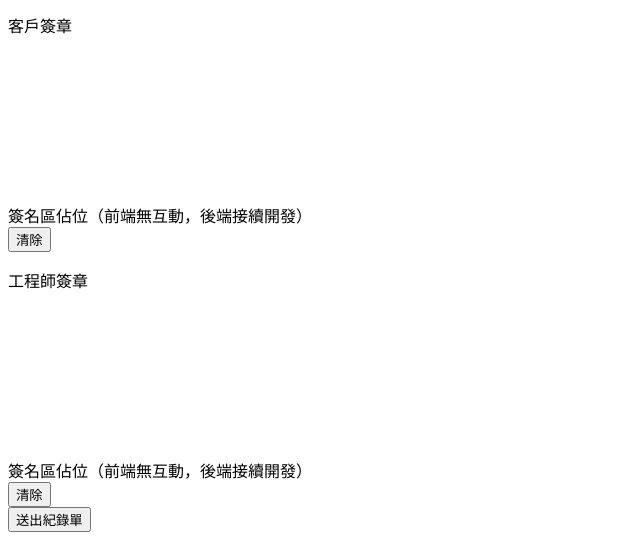
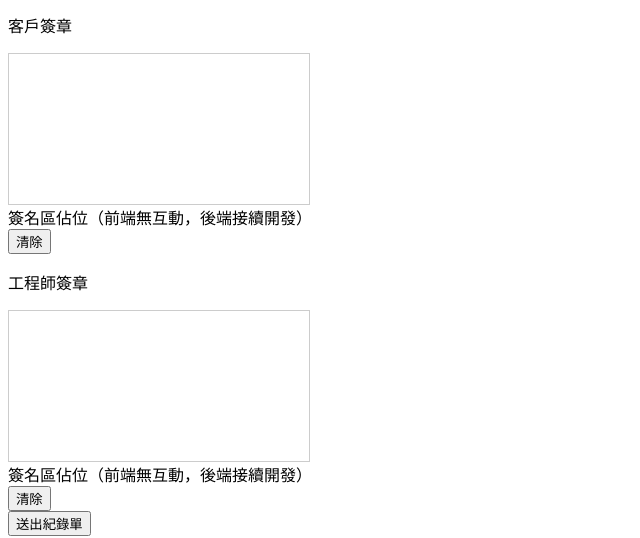
Before and after one commit to danny8021076/my-site, a plain HTML site: page index.html in a window 1280 px wide. Shown: the part 592-1130 px from the top of the page, 0-640 px from the left. Drawn offline with Linux system fonts and the light colour scheme.

Commit message:
fix: 簽名板功能防滑動

```diff
--- a/index.html
+++ b/index.html
@@ -190,7 +190,7 @@
             客戶簽章
             </p>
             <div class="sign-box">
-            <canvas id="client-sign-canvas" class="signature-canvas"></canvas>
+            <canvas id="client-sign-canvas" class="signature-canvas" style="border:1px solid #ccc; touch-action: none;"></canvas>
             <div class="sign-placeholder">
                 簽名區佔位（前端無互動，後端接續開發）
             </div>
@@ -203,7 +203,7 @@
             工程師簽章
             </p>
             <div class="sign-box">
-            <canvas id="engineer-sign-canvas" class="signature-canvas"></canvas>
+            <canvas id="engineer-sign-canvas" class="signature-canvas" style="border:1px solid #ccc; touch-action: none;"></canvas>
             <div class="sign-placeholder">
                 簽名區佔位（前端無互動，後端接續開發）
             </div>
```
